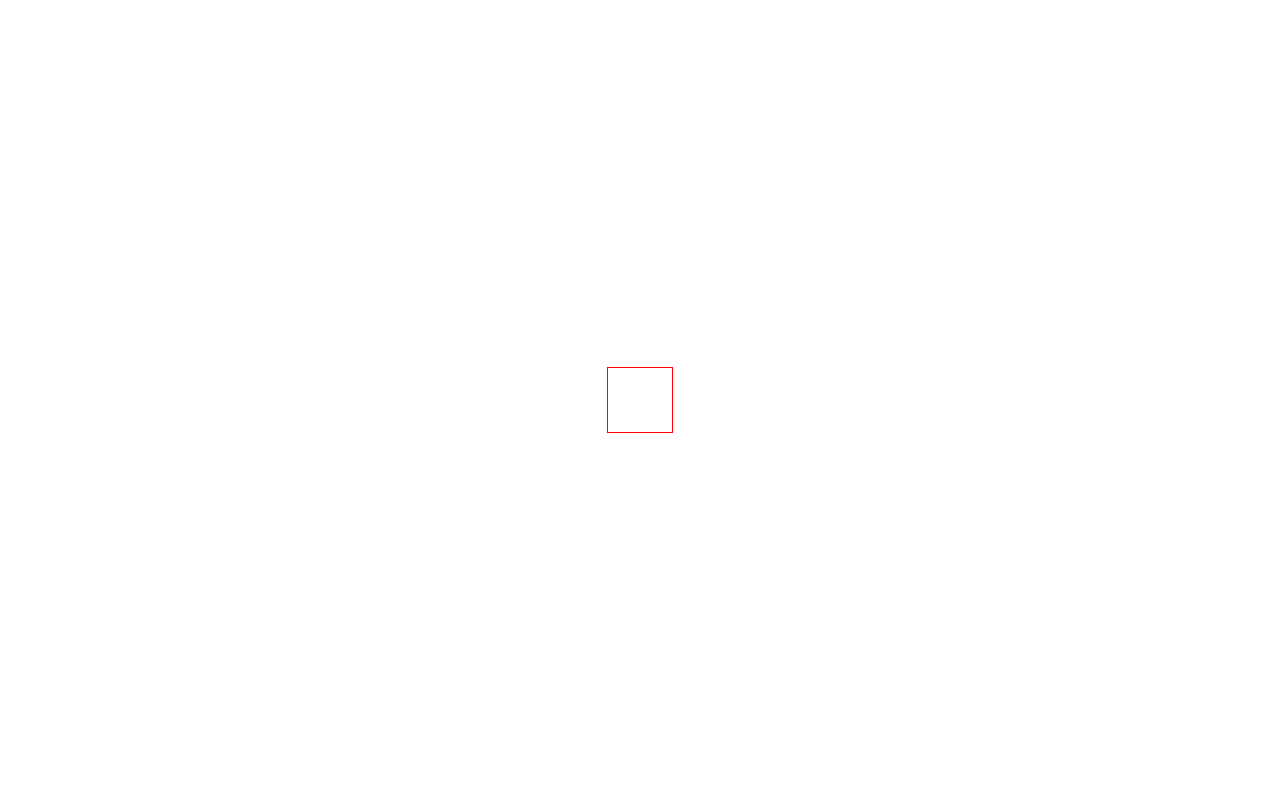
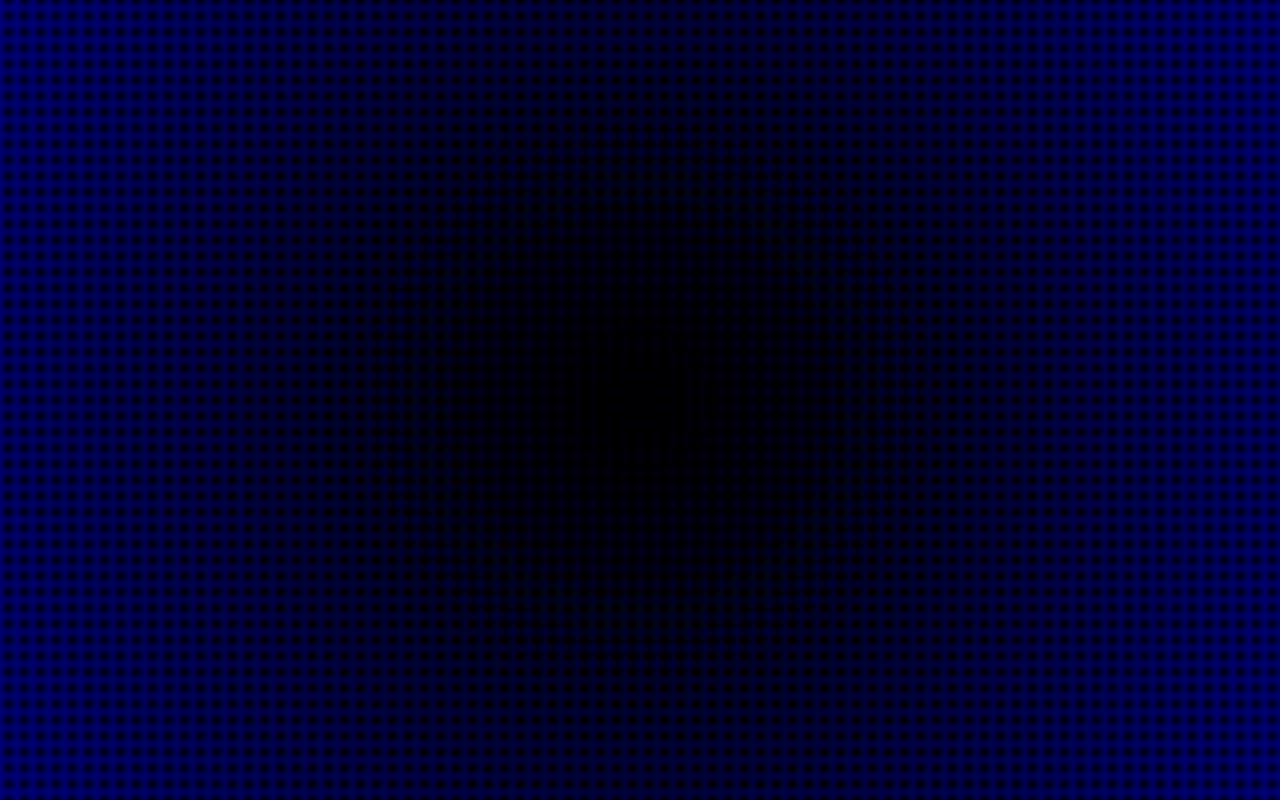
Before and after one commit to KarlVand/folio25, a React (Vite) app: page / in a window 1280 px wide. Built offline with nearby package versions, Linux system fonts and the light colour scheme.

Commit message:
background version 1

```diff
--- a/src/App.css
+++ b/src/App.css
@@ -1,7 +1,15 @@
+/* -------- main & BACKGROUND -------- */
+
 #root {
-  max-width: 1280px;
+  width: 100vw;
+  height: 100vh;
   margin: 0 auto;
-  padding: 2rem;
-  text-align: center;
-  border: red solid 1px;
+  display: flex;
+  background:
+    radial-gradient(closest-side, #888, #fff) 0/ 1em 1em space round,
+    radial-gradient(circle at center, #777, #fff);
+  background-color: darkblue;
+  background-blend-mode: multiply;
+  filter: contrast(2) brightness(0.8);
+  overflow: hidden;
 }
--- a/src/App.jsx
+++ b/src/App.jsx
@@ -1,14 +1,12 @@
-import { useState } from 'react'
-import reactLogo from './assets/react.svg'
-import viteLogo from '/vite.svg'
+
 import './App.css'
 
 function App() {
-  const [count, setCount] = useState(0)
+
 
   return (
     <>
-      <div>
+      <div id='app'>
 
       </div>
 
```
